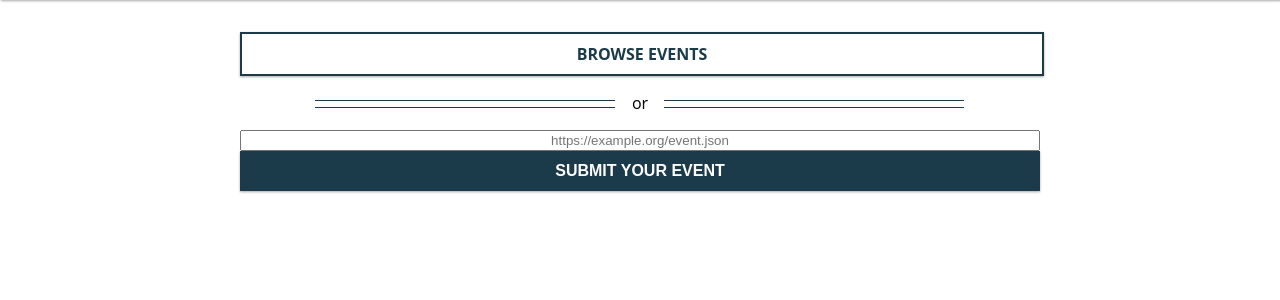
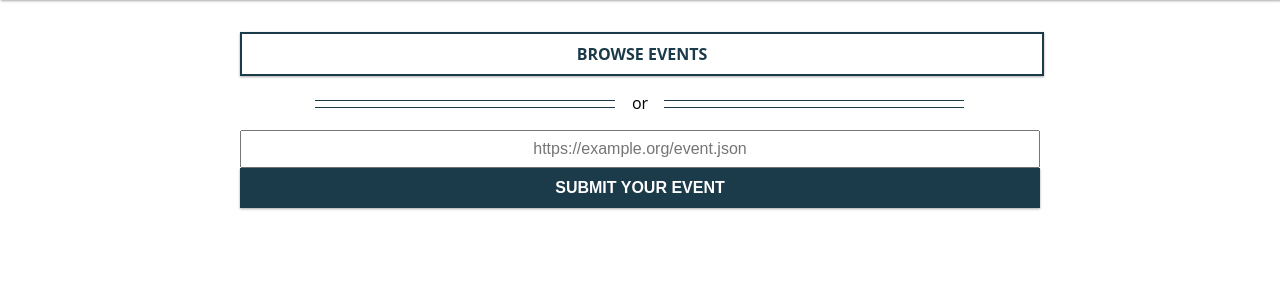
Before and after one commit to pretalx/when.events, a Django app: page / in a window 1280 px wide. Shown: the part 62-362 px from the top of the page. Run offline with Django 3.2, Linux system fonts and the light colour scheme; style sheets or scripts are compiled from the project's sources; parts of the project's set-up code (start-up, migrations or seed data) failed here and were passed over; some libraries are stand-ins or nearby versions.

Commit message:
Make input field look ok on chrome, too

```diff
--- a/src/when/static/scss/main.scss
+++ b/src/when/static/scss/main.scss
@@ -89,7 +89,9 @@ button, .btn {
   flex-direction: column;
   flex-grow: 1;
   input {
-    text-align: center
+    text-align: center;
+    font-size: 16px;
+    padding: 8px;
   }
   .or-separator {
     margin: 16px auto;
```
